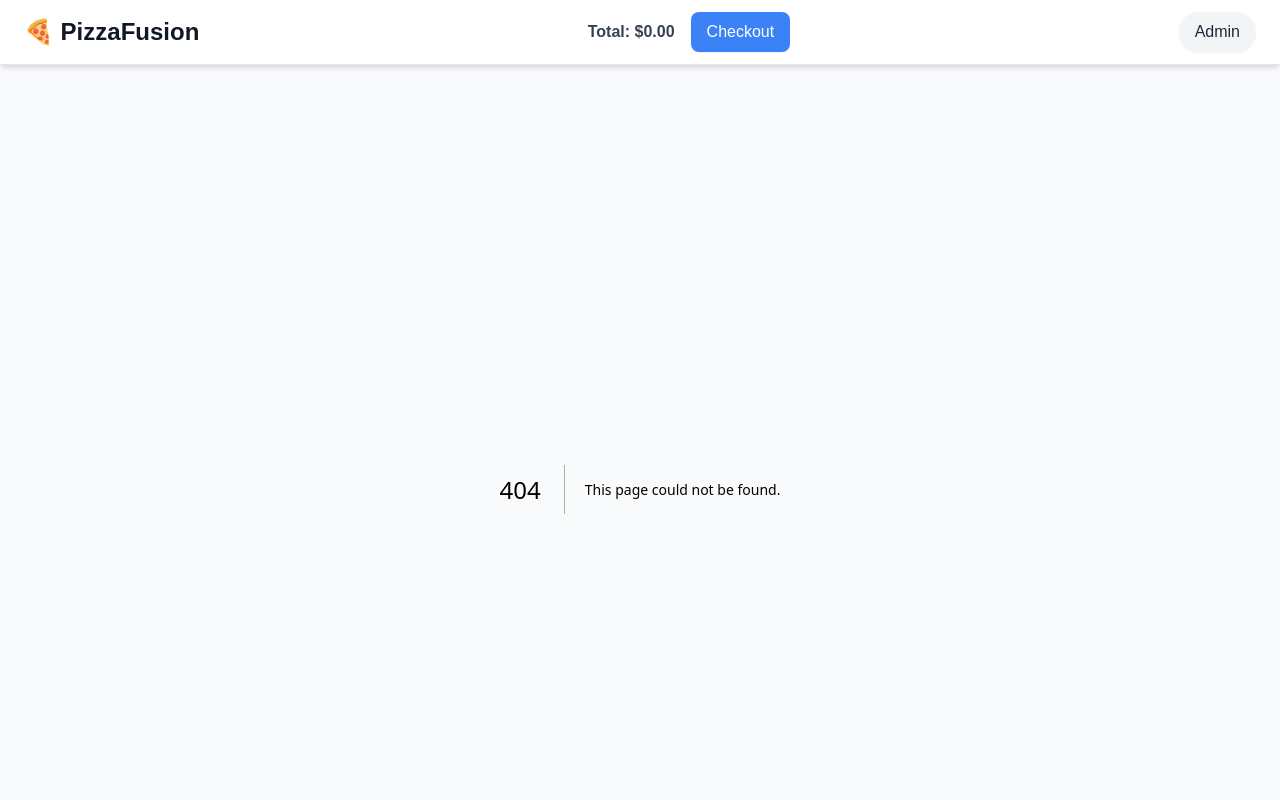
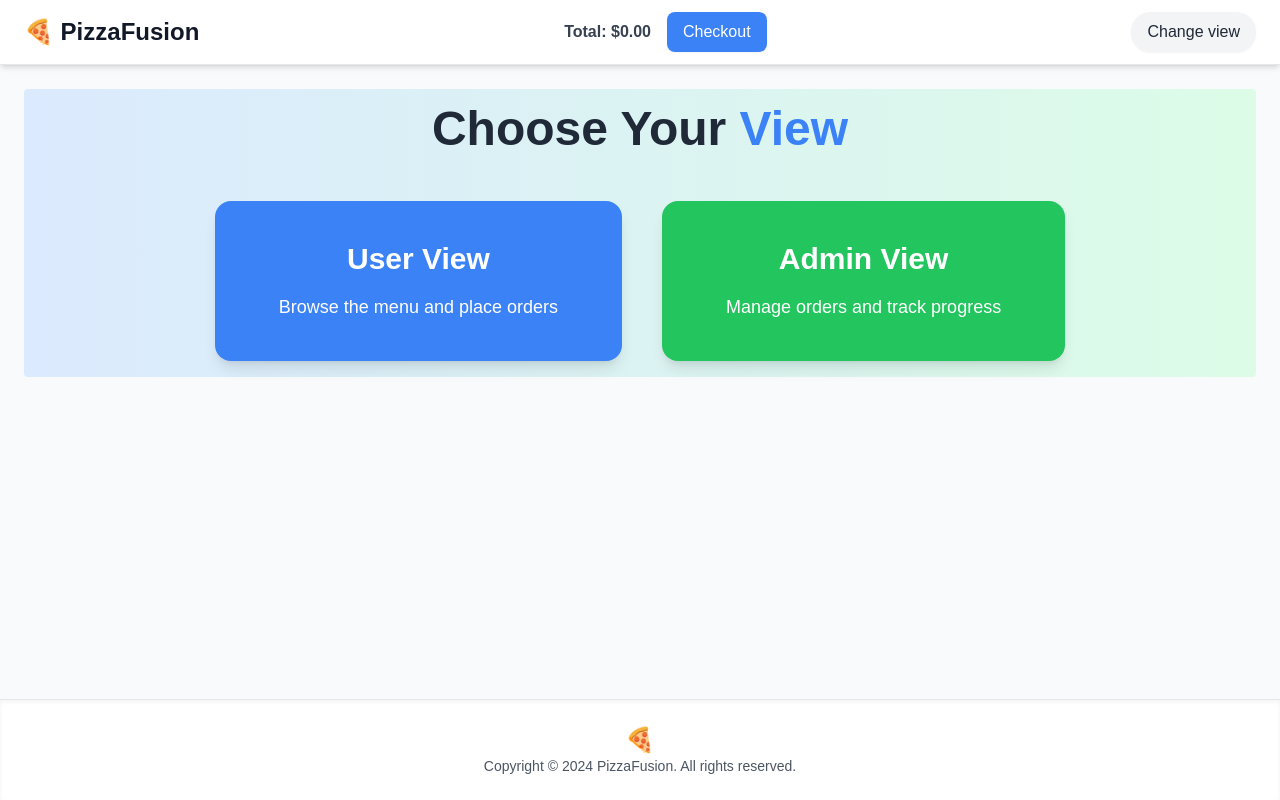
Before and after one commit to striveToAce/pizza-fusion-frontend, a Next.js app: page /select-view in a window 1280 px wide. Before the commit this address had no page. Shown: the top 800 px of the page. Built offline with nearby package versions, Linux system fonts and the light colour scheme.

Commit message:
feature:select view page designed, home page designed

```diff
--- a/src/app/page.tsx
+++ b/src/app/page.tsx
@@ -1,7 +1,10 @@
+import Home from "@/components/home";
 import Image from "next/image";
 
-export default function Home() {
+export default function AppPage() {
   return (
-    <div className="grid grid-rows-[20px_1fr_20px] items-center justify-items-center min-h-screen p-8 pb-20 gap-16 sm:p-20 font-[family-name:var(--font-geist-sans)]"></div>
+    <div className="grid grid-rows-[20px_1fr_20px] items-center justify-items-center min-h-screen p-8 pb-20 gap-16 sm:p-20 font-[family-name:var(--font-geist-sans)]">
+      <Home />
+    </div>
   );
 }
--- /dev/null
+++ b/src/app/select-view/page.tsx
@@ -0,0 +1,10 @@
+import SelectView from "@/components/view/SelectView";
+
+const ViewPage = () => {
+  return (
+    <div>
+      <SelectView />
+    </div>
+  );
+};
+export default ViewPage;
--- a/src/components/common/Header.tsx
+++ b/src/components/common/Header.tsx
@@ -1,4 +1,4 @@
-import Link from 'next/link';
+import Link from "next/link";
 
 interface HeaderProps {
   totalPrice: number;
@@ -44,9 +44,9 @@ const Header: React.FC<HeaderProps> = ({ totalPrice, isAdmin }) => {
 
         {/* Admin/Login Section */}
         <div>
-          <Link href="/login">
+          <Link href="/select-view">
             <div className="bg-gray-100 text-gray-800 px-4 py-2 rounded-full shadow-sm hover:bg-gray-200 transition-all">
-              Admin
+              Change view
             </div>
           </Link>
         </div>
--- /dev/null
+++ b/src/components/home/index.tsx
@@ -0,0 +1,25 @@
+import Link from "next/link";
+
+const Home: React.FC = () => {
+  return (
+    <div className="flex flex-col items-center justify-center text-center">
+      {/* Welcome Text */}
+      <h1 className="text-5xl font-extrabold text-gray-800">
+        Welcome to <span className="text-blue-500">PizzaFusion</span>
+      </h1>
+      <p className="text-lg text-gray-700">
+        Choose your view and get started!
+      </p>
+
+      {/* Select View Button */}
+      <Link
+        href="/select-view"
+        className="mt-4 inline-block bg-blue-500 text-white px-8 py-4 rounded-full shadow-lg transform transition-all duration-300 hover:scale-105 hover:bg-blue-600 hover:shadow-xl"
+      >
+        Select Your View
+      </Link>
+    </div>
+  );
+};
+
+export default Home;
--- a/src/components/menu/index.tsx
+++ b/src/components/menu/index.tsx
@@ -25,11 +25,19 @@ const MenuDetails: React.FC = () => {
     ],
   };
 
-  // Handle increment/decrement of item quantity
-  const handleQuantityChange = (itemName: string, change: number) => {
+  /**
+   * Handles increment/decrement of item quantity in the cart.
+   *
+   * @param itemName The name of the item to update in the cart.
+   * @param change The amount to increase or decrease the quantity of the item by.
+   */
+  const handleQuantityChange = (itemName: string, change: number): void => {
     setCart((prevCart) => ({
       ...prevCart,
-      [itemName]: Math.max(0, (prevCart[itemName] || 0) + change), // Ensure no negative quantity
+      [itemName]: Math.max(
+        0,
+        (prevCart[itemName] || 0) + change // Ensure no negative quantity
+      ),
     }));
   };
 
--- /dev/null
+++ b/src/components/view/SelectView.tsx
@@ -0,0 +1,33 @@
+import Link from "next/link";
+
+const SelectView: React.FC = () => {
+  return (
+    <div className="pb-4 p-4 rounded bg-gradient-to-r from-blue-100 to-green-100 flex flex-col items-center justify-center text-center">
+      {/* Title */}
+      <h1 className="text-5xl font-extrabold text-gray-800 mb-12">
+        Choose Your <span className="text-blue-500">View</span>
+      </h1>
+
+      {/* Options for Admin or User */}
+      <div className="flex space-x-10">
+        {/* User View */}
+        <Link href="/user-view/menu">
+          <div className="bg-blue-500 text-white px-16 py-10 rounded-2xl shadow-lg transform transition-all duration-300 hover:scale-105 hover:bg-blue-600 hover:shadow-xl cursor-pointer">
+            <h2 className="text-3xl font-bold">User View</h2>
+            <p className="mt-4 text-lg">Browse the menu and place orders</p>
+          </div>
+        </Link>
+
+        {/* Admin View */}
+        <Link href="/admin">
+          <div className="bg-green-500 text-white px-16 py-10 rounded-2xl shadow-lg transform transition-all duration-300 hover:scale-105 hover:bg-green-600 hover:shadow-xl cursor-pointer">
+            <h2 className="text-3xl font-bold">Admin View</h2>
+            <p className="mt-4 text-lg">Manage orders and track progress</p>
+          </div>
+        </Link>
+      </div>
+    </div>
+  );
+};
+
+export default SelectView;
```
Also changed, not shown: src/app/user-view/menu/page.tsx (renamed from src/app/menu/page.tsx).
